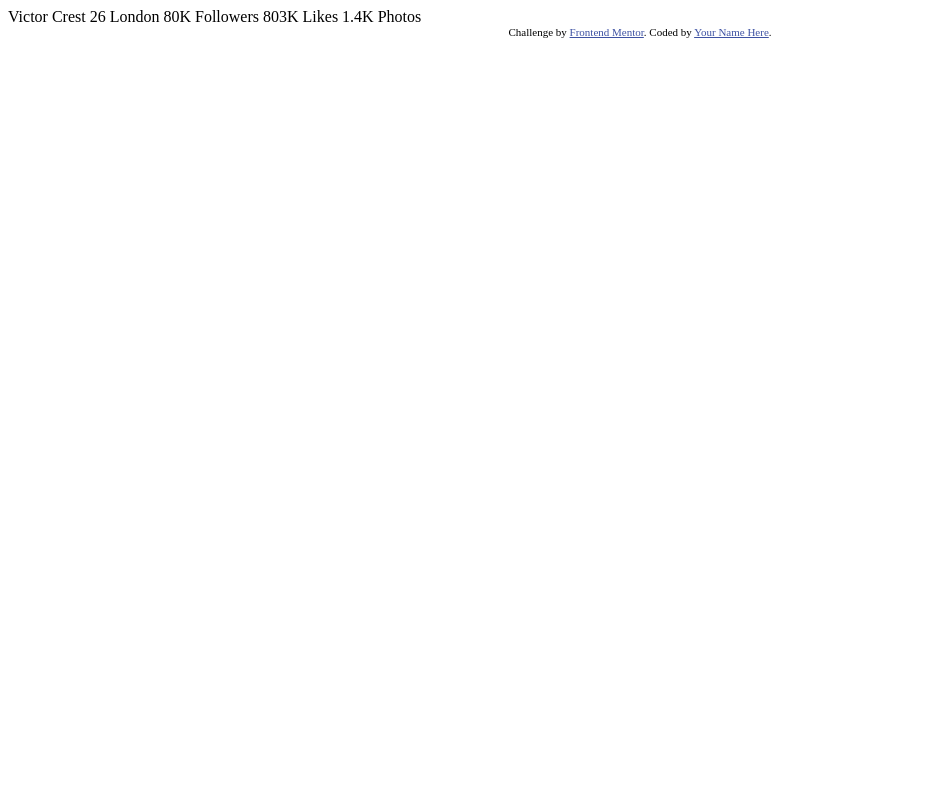
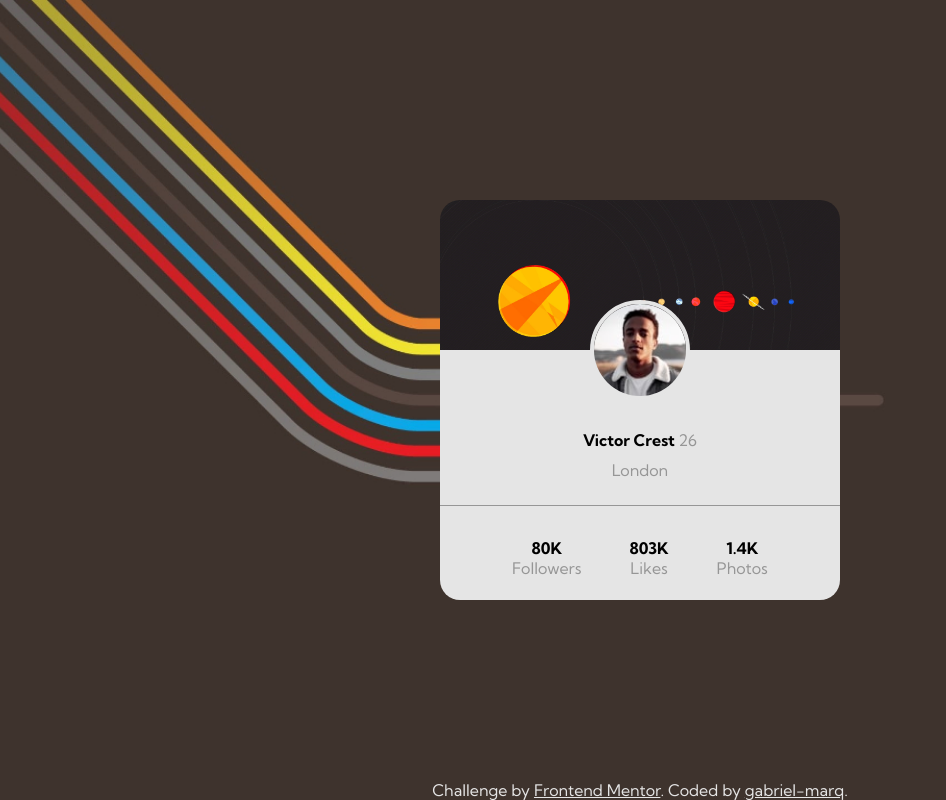
Before and after one commit to gabriel-marq/Profile-card-component, a plain HTML site: page index.html in a window 1280 px wide. Shown: the whole page, without its empty margins (0-946 px from the left). Drawn offline with Linux system fonts and the light colour scheme.

Commit message:
código completo

```diff
--- a/index.html
+++ b/index.html
@@ -3,33 +3,54 @@
 <head>
   <meta charset="UTF-8">
   <meta name="viewport" content="width=device-width, initial-scale=1.0"> <!-- displays site properly based on user's device -->
-
   <link rel="icon" type="image/png" sizes="32x32" href="./images/favicon-32x32.png">
-
   <title>Frontend Mentor | Profile card component</title>
-
-  <!-- Feel free to remove these styles or customise in your own stylesheet 👍 -->
-  <style>
-    .attribution { font-size: 11px; text-align: center; }
-    .attribution a { color: hsl(228, 45%, 44%); }
-  </style>
+  <link rel="stylesheet" href="style.css">
+  <link rel="preconnect" href="https://fonts.googleapis.com">
+  <link rel="preconnect" href="https://fonts.gstatic.com" crossorigin>
+  <link href="https://fonts.googleapis.com/css2?family=Kumbh+Sans:wght@400;700&display=swap" rel="stylesheet">
 </head>
 <body>
-  Victor Crest
-  26
-  London
+  <div class="card">
+    <div class="banner">
+      <img src="./images/banner.jpg" alt="">
+    </div>
 
-  80K
-  Followers
+    <div class="card--bottom">
+      <div class="profile--img">
+        <img src="./images/image-victor.jpg" alt="">
+      </div>
 
-  803K
-  Likes
+      <div class="content">
+        <div class="description">
+          <p>Victor Crest <span>26</span></p>
+          <p><span>London</span></p>
+        </div>
 
-  1.4K
-  Photos
-  <div class="attribution">
+        <div class="stats">
+          <div class="followers">
+            <p>80K</p>
+            <p><span>Followers</span></p>
+          </div>
+
+          <div class="likes">
+            <p>803K</p>
+            <p><span>Likes</span></p>
+          </div>
+
+          <div class="photos">
+            <p>1.4K</p>
+            <p><span>Photos</span></p>
+          </div>
+        </div>
+      </div>
+    </div>
+  </div>
+
+
+  <footer class="attribution">
     Challenge by <a href="https://www.frontendmentor.io?ref=challenge" target="_blank">Frontend Mentor</a>.
-    Coded by <a href="#">Your Name Here</a>.
-  </div>
+    Coded by <a href="https://github.com/gabriel-marq">gabriel-marq</a>.
+  </footer>
 </body>
 </html>
--- a/style.css
+++ b/style.css
@@ -0,0 +1,109 @@
+:root{
+    --Dark-gray: hsl(0, 0%, 59%);
+    --Platinum: #e5e5e5ff;
+    --font: 'Kumbh Sans', sans-serif;
+}
+
+*{
+    margin: 0;
+    padding: 0;
+    box-sizing: border-box;
+}
+
+body{
+    width: 100%;
+    background: no-repeat center/cover url(./images/bg.jpg);
+    height: 100vh;
+    display: flex;
+    flex-direction: column;
+    align-items: center;
+    justify-content: center;
+    font-family: var(--font);
+    position: relative;
+}
+
+body .card{
+    width: 400px;
+    height: 400px;
+    border-radius: 20px;
+}
+
+body .card .banner{
+    width: 400px;
+    height: 150px;
+}
+
+body .card .banner img{
+    width: 100%;
+    object-fit: cover;
+    border-radius: 20px 20px 0 0;
+}
+
+body .card .card--bottom{
+    background: var(--Platinum);
+    border-radius: 0 0 20px 20px;
+    display: flex;
+    flex-direction: column;
+    align-items: center;
+    position: relative;
+    height: 250px;
+    width: 100%;
+}
+
+body .card .card--bottom .profile--img{
+    position: absolute;
+    top: -50px;
+}
+
+body .card .card--bottom .profile--img img{
+    width: 100px;
+    height: 100px;
+    border-radius: 50%;
+    border: 4px solid var(--Platinum);
+}
+
+body .card .card--bottom .content{
+    display: flex;
+    flex-direction: column;
+    align-items: center;
+    margin-top: 80px;
+    text-align: center;
+    width: 100%;
+}
+
+body .card .card--bottom .content p{
+    font-weight: 700;
+}
+
+body .card .card--bottom .content p span{
+    font-weight: 400;
+    color: var(--Dark-gray);
+}
+
+body .card .card--bottom .content .description p{
+    margin-bottom: 0.6em;
+}
+
+body .card .card--bottom .content .stats{
+    display: flex;
+    align-items: center;
+    justify-content: center;
+    width: 100%;
+    margin: 1em;
+    padding: 2em;
+    border-top: 1px solid var(--Dark-gray);
+}
+
+body .card .card--bottom .content .stats .likes{
+    margin: 0 3em;
+}
+
+footer{
+    position: absolute;
+    bottom: 0;
+    color: var(--Platinum);
+}
+
+footer a{
+    color: var(--Platinum);
+}
```
